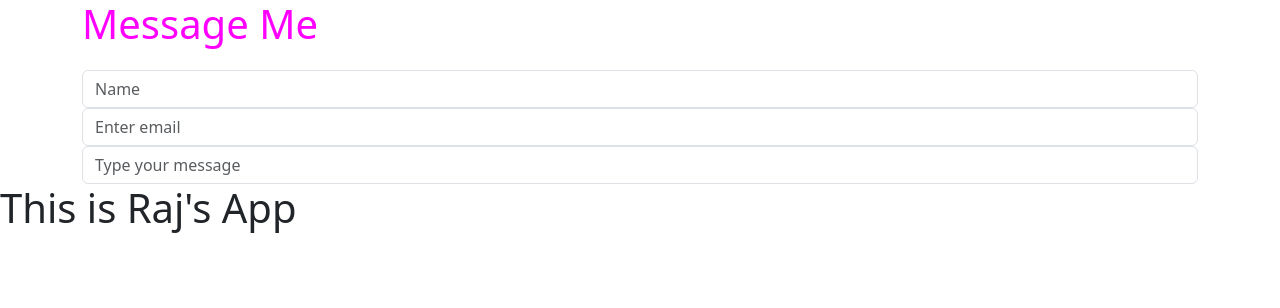
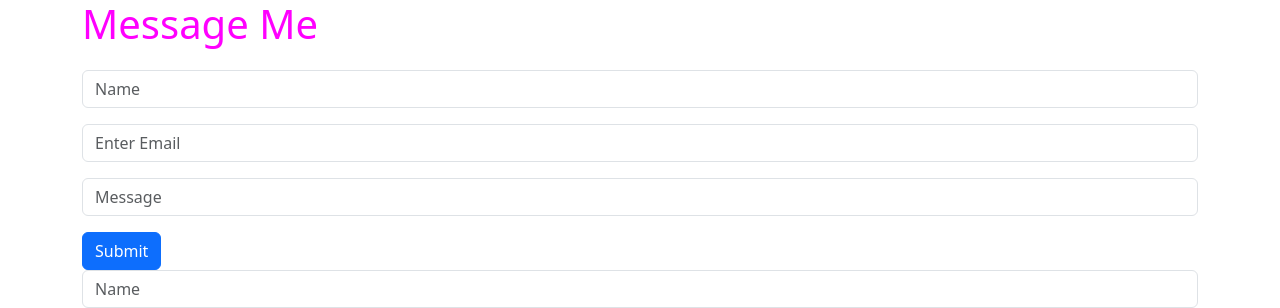
Before and after one commit to Sungket/rajapp, a React (Create React App) app: page / in a window 1280 px wide. Shown: the part 277-585 px from the top of the page. Built offline with nearby package versions, Linux system fonts and the light colour scheme.

Commit message:
added the react-bootstrap version of the form to test

```diff
--- a/src/App.js
+++ b/src/App.js
@@ -5,6 +5,7 @@ import {
 	Container,
 	ButtonGroup,
 	Card,
+	Form,
 } from 'react-bootstrap';
 import Alert from 'react-bootstrap/Alert';
 import 'bootstrap/dist/css/bootstrap.min.css';
@@ -86,6 +87,22 @@ function App() {
 	  <section id="contact">
 	    <div class = "row">
 	      <p>Message Me</p>
+
+	      <Form>
+	  	<Form.Group className="mb-3" controlId="formBasicName">
+		  <Form.Control type="name" placeholder="Name" />
+	  	</Form.Group>
+		<Form.Group className="mb-3" controlId="formBasicEmail">
+		  <Form.Control type="email" placeholder="Enter Email" />
+	  	</Form.Group>
+	  	<Form.Group className="mb-3" controlId="formBasicMessage">
+	  	  <Form.Control type="message" placeholder="Message" />
+	  	</Form.Group>
+	  	<Button variant="primary" type="submit">
+	  	  Submit
+	  	</Button>
+	      </Form>
+
 	      <form id = "contactForm" action = "forms/contact.php">
 	        <div class = "form-group">
 	          <input type="name" class="form-control" id="inputName" placeholder="Name"/>
```
